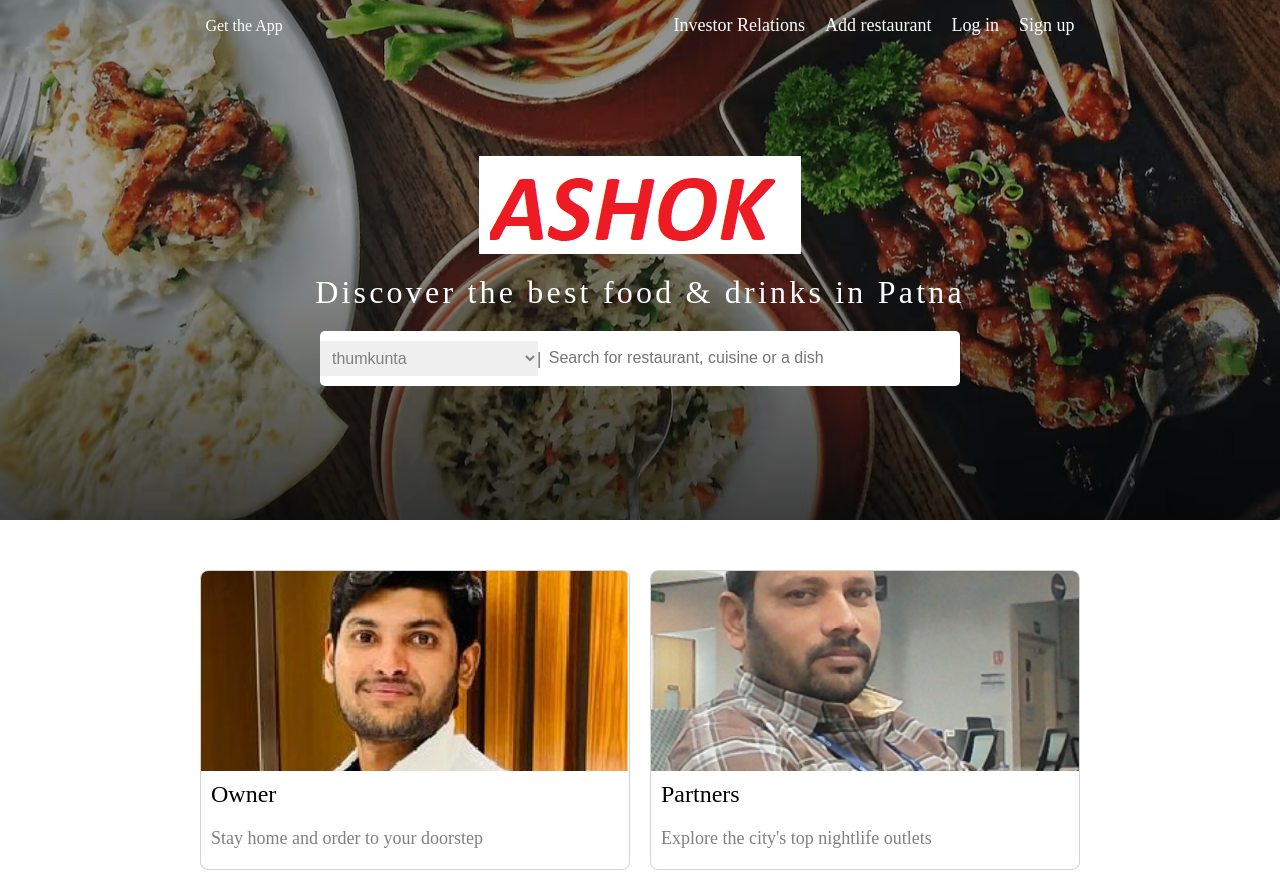
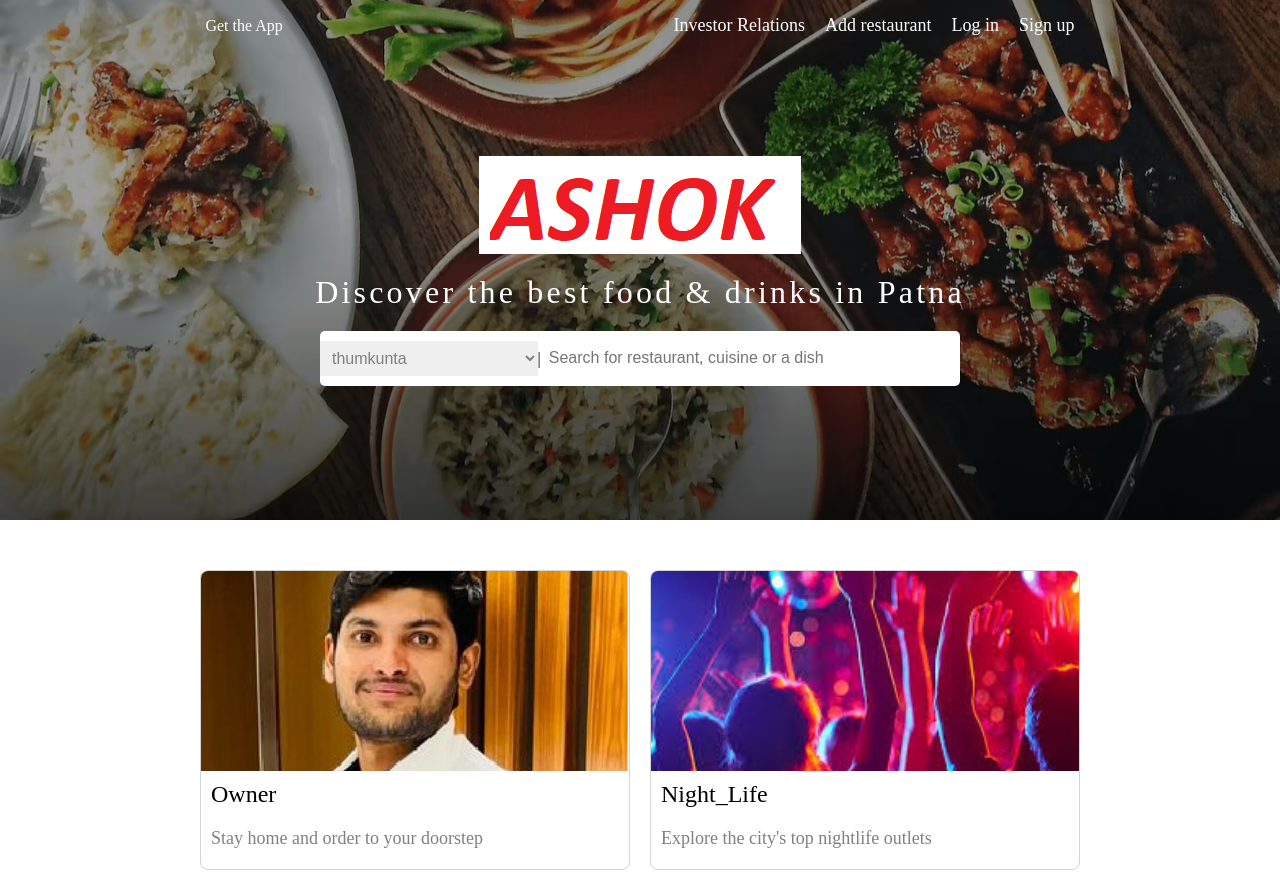
Before and after one commit to kantepallyashok/Ashok_Hotel, a React (Create React App) app: page / in a window 1280 px wide. Shown: the top 888 px of the page. Built offline with nearby package versions, Linux system fonts and the light colour scheme.

Commit message:
changed the images nd names

```diff
--- a/src/components/Card/Card.jsx
+++ b/src/components/Card/Card.jsx
@@ -14,7 +14,7 @@ const Card = () => {
       </div>
       <div className="cardImg">
         <img src={Night} alt="nightImg" />
-        <h1>Partners</h1>
+        <h1>Night_Life</h1>
         <span>Explore the city's top nightlife outlets</span>
       </div>
       <div className="cardImg">
```
Also changed, not shown: src/assets/images/Night-Life.png.
